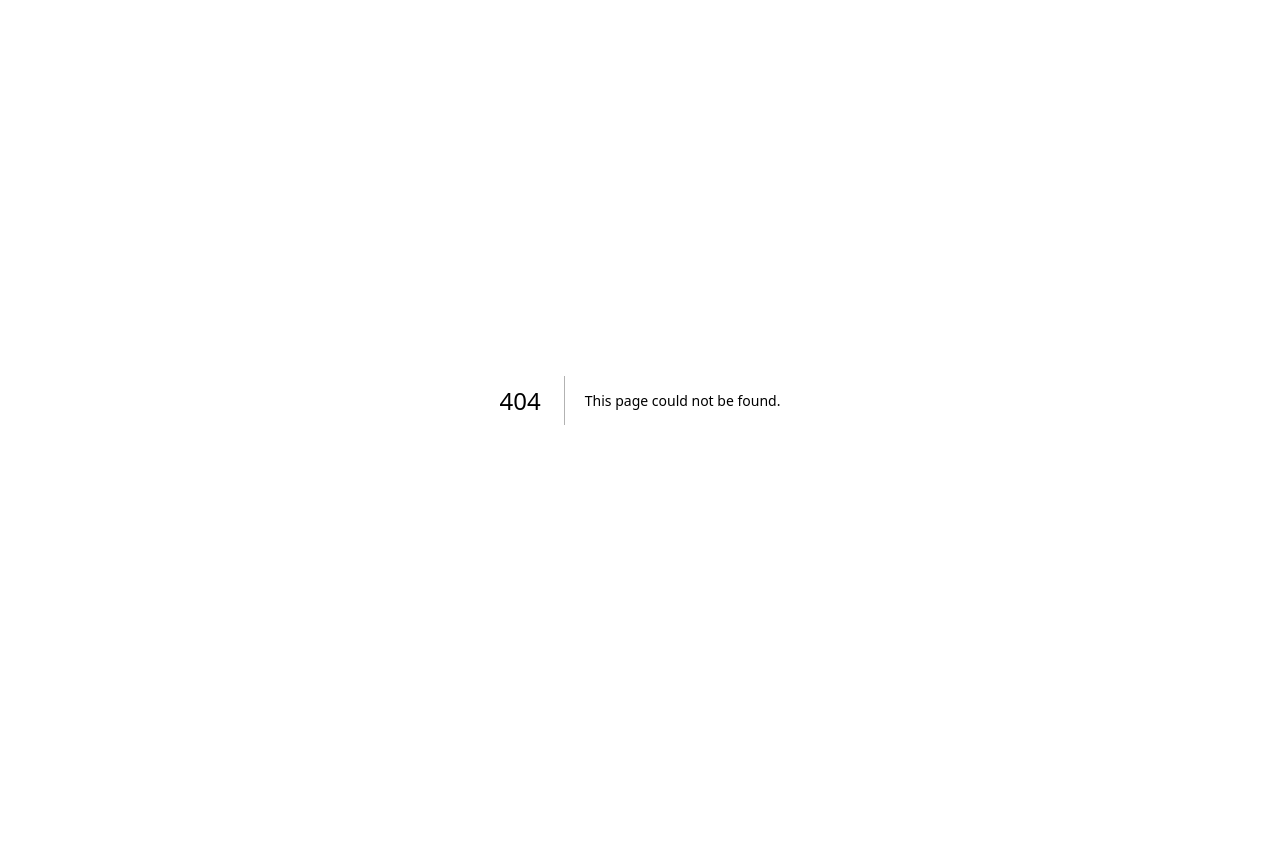
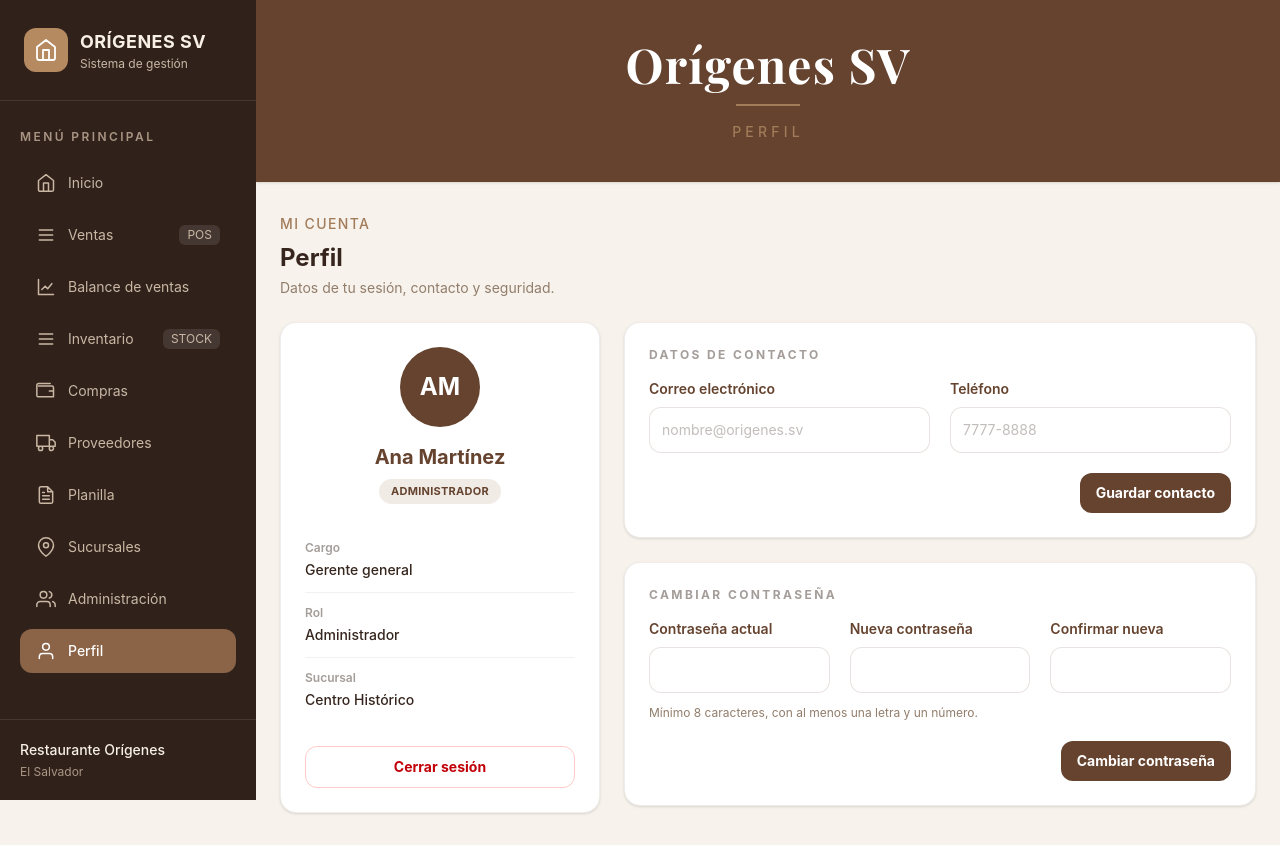
Before and after one commit to Rubio00/FrontEnd-DevOps-Dash, a Next.js app: page /perfil in a window 1280 px wide. Before the commit this address had no page. Before the commit the page ends 800 px from the top, so only its background shows below. Built offline with nearby package versions, Linux system fonts and the light colour scheme.

Commit message:
:sparkles: Agrega pantalla de perfil

```diff
--- /dev/null
+++ b/app/(dashboard)/perfil/page.tsx
@@ -0,0 +1,13 @@
+import PageHeader from "@/components/PageHeader";
+import PerfilPanel from "@/components/perfil/PerfilPanel";
+
+export default function PerfilPage() {
+  return (
+    <div className="min-h-screen bg-page text-ink">
+      <PageHeader titulo="Perfil" />
+      <main className="mx-auto max-w-6xl px-6 py-8">
+        <PerfilPanel />
+      </main>
+    </div>
+  );
+}
--- a/components/Icon.tsx
+++ b/components/Icon.tsx
@@ -15,6 +15,7 @@ export type IconName =
   | "search"
   | "store"
   | "truck"
+  | "user"
   | "users"
   | "wallet";
 
@@ -35,6 +36,7 @@ const iconPaths: Record<IconName, string> = {
   search: "M21 21l-4.35-4.35 M19 11a8 8 0 1 1-16 0 8 8 0 0 1 16 0Z",
   store: "M3 9l9-7 9 7v11a2 2 0 0 1-2 2H5a2 2 0 0 1-2-2Z M9 22V12h6v10",
   truck: "M1 3h15v13H1z M16 8h4l3 3v5h-7z M8 18.5a2.5 2.5 0 1 1-5 0 2.5 2.5 0 0 1 5 0Z M21 18.5a2.5 2.5 0 1 1-5 0 2.5 2.5 0 0 1 5 0Z",
+  user: "M20 21v-2a4 4 0 0 0-4-4H8a4 4 0 0 0-4 4v2 M16 7a4 4 0 1 1-8 0 4 4 0 0 1 8 0Z",
   users: "M17 21v-2a4 4 0 0 0-4-4H5a4 4 0 0 0-4 4v2 M9 11a4 4 0 1 0 0-8 4 4 0 0 0 0 8Z M23 21v-2a4 4 0 0 0-3-3.87 M16 3.13a4 4 0 0 1 0 7.75",
   wallet: "M3 6h16a2 2 0 0 1 2 2v11H3a2 2 0 0 1-2-2V5a2 2 0 0 1 2-2h14 M16 12h5",
 };
--- a/components/Sidebar.tsx
+++ b/components/Sidebar.tsx
@@ -17,6 +17,7 @@ const items: Item[] = [
   { href: "/planilla", label: "Planilla", icon: "payroll" },
   { href: "/sucursales", label: "Sucursales", icon: "branch" }, // descomentar cuando se una la rama de sucursales
   { href: "/admin", label: "Administración", icon: "users" },
+    { href: "/perfil", label: "Perfil", icon: "user" },
 ];
 
 export default function Sidebar() {
--- /dev/null
+++ b/components/perfil/PerfilPanel.tsx
@@ -0,0 +1,161 @@
+"use client";
+
+import Link from "next/link";
+import { useEffect, useState } from "react";
+import type { FormEvent } from "react";
+import { sucursales } from "@/data/sucursales";
+import { useSesion } from "@/lib/useSesion";
+import { validarClave, validarContacto } from "@/lib/validarPerfil";
+import { etiquetasRol } from "@/types/auth";
+
+const input =
+  "mt-2 w-full rounded-xl border border-primary/15 bg-white px-3 py-3 text-sm font-normal outline-none placeholder:text-ink/30 focus:border-accent focus:ring-2 focus:ring-accent/20";
+
+export default function PerfilPanel() {
+  const { usuario } = useSesion();
+  const sucursal = sucursales.find((item) => item.id === usuario.sucursalId);
+
+  const [correo, setCorreo] = useState("");
+  const [telefono, setTelefono] = useState("");
+  const [errorContacto, setErrorContacto] = useState("");
+
+  const [actual, setActual] = useState("");
+  const [nueva, setNueva] = useState("");
+  const [confirmacion, setConfirmacion] = useState("");
+  const [errorClave, setErrorClave] = useState("");
+
+  const [aviso, setAviso] = useState("");
+
+  useEffect(() => {
+    if (!aviso) return;
+    const temporizador = setTimeout(() => setAviso(""), 4000);
+    return () => clearTimeout(temporizador);
+  }, [aviso]);
+
+  function guardarContacto(event: FormEvent<HTMLFormElement>) {
+    event.preventDefault();
+    const error = validarContacto(correo, telefono);
+    setErrorContacto(error ?? "");
+    if (error) return;
+    setAviso("Tus datos de contacto se actualizaron.");
+  }
+
+  function cambiarClave(event: FormEvent<HTMLFormElement>) {
+    event.preventDefault();
+    const error = validarClave(actual, nueva, confirmacion);
+    setErrorClave(error ?? "");
+    if (error) return;
+    setActual("");
+    setNueva("");
+    setConfirmacion("");
+    setAviso("Tu contraseña se cambió correctamente.");
+  }
+
+  const datos: [string, string][] = [
+    ["Cargo", usuario.cargo],
+    ["Rol", etiquetasRol[usuario.rol]],
+    ["Sucursal", sucursal?.nombre ?? "Sin sucursal"],
+  ];
+
+  return (
+    <>
+      <div>
+        <p className="text-sm font-medium uppercase tracking-widest text-accent">Mi cuenta</p>
+        <h2 className="mt-2 text-2xl font-bold">Perfil</h2>
+        <p className="mt-1 text-sm text-muted">Datos de tu sesión, contacto y seguridad.</p>
+      </div>
+
+      <div className="mt-6 grid gap-6 lg:grid-cols-[320px_1fr]">
+        <section className="h-fit rounded-2xl border border-primary/10 bg-white p-6 text-center shadow-sm">
+          <div className="mx-auto flex h-20 w-20 items-center justify-center rounded-full bg-primary text-2xl font-bold text-white">
+            {usuario.iniciales}
+          </div>
+          <h3 className="mt-4 text-xl font-bold text-primary">{usuario.nombre}</h3>
+          <span className="mt-2 inline-block rounded-full bg-accent/15 px-3 py-1 text-[11px] font-bold uppercase tracking-wide text-primary">
+            {etiquetasRol[usuario.rol]}
+          </span>
+
+          <dl className="mt-6 divide-y divide-primary/8 text-left">
+            {datos.map(([etiqueta, valor]) => (
+              <div key={etiqueta} className="py-3">
+                <dt className="text-xs font-semibold text-ink/45">{etiqueta}</dt>
+                <dd className="mt-1 text-sm font-medium text-ink">{valor}</dd>
+              </div>
+            ))}
+          </dl>
+
+          <Link
+            href="/login"
+            className="mt-6 block rounded-xl border border-red-200 px-4 py-2.5 text-sm font-bold text-red-700 transition hover:bg-red-50 focus:outline-none focus:ring-2 focus:ring-red-400"
+          >
+            Cerrar sesión
+          </Link>
+        </section>
+
+        <div className="space-y-6">
+          <form className="rounded-2xl border border-primary/10 bg-white p-6 shadow-sm" onSubmit={guardarContacto}>
+            <h3 className="text-xs font-bold uppercase tracking-[0.2em] text-ink/45">Datos de contacto</h3>
+            <div className="mt-4 grid gap-5 sm:grid-cols-2">
+              <label className="block text-sm font-semibold text-primary">
+                Correo electrónico
+                <input className={input} onChange={(e) => setCorreo(e.target.value)} placeholder="nombre@origenes.sv" required type="email" value={correo} />
+              </label>
+              <label className="block text-sm font-semibold text-primary">
+                Teléfono
+                <input className={input} inputMode="tel" onChange={(e) => setTelefono(e.target.value)} placeholder="7777-8888" required type="text" value={telefono} />
+              </label>
+            </div>
+            {errorContacto && (
+              <p className="mt-4 rounded-xl border border-red-200 bg-red-50 px-4 py-3 text-sm font-semibold text-red-800" role="alert">
+                {errorContacto}
+              </p>
+            )}
+            <div className="mt-5 flex justify-end">
+              <button className="rounded-xl bg-primary px-4 py-2.5 text-sm font-bold text-white transition hover:bg-primary/90 focus:outline-none focus:ring-2 focus:ring-accent" type="submit">
+                Guardar contacto
+              </button>
+            </div>
+          </form>
+
+          <form className="rounded-2xl border border-primary/10 bg-white p-6 shadow-sm" onSubmit={cambiarClave}>
+            <h3 className="text-xs font-bold uppercase tracking-[0.2em] text-ink/45">Cambiar contraseña</h3>
+            <div className="mt-4 grid gap-5 sm:grid-cols-3">
+              <label className="block text-sm font-semibold text-primary">
+                Contraseña actual
+                <input autoComplete="current-password" className={input} onChange={(e) => setActual(e.target.value)} required type="password" value={actual} />
+              </label>
+              <label className="block text-sm font-semibold text-primary">
+                Nueva contraseña
+                <input autoComplete="new-password" className={input} onChange={(e) => setNueva(e.target.value)} required type="password" value={nueva} />
+              </label>
+              <label className="block text-sm font-semibold text-primary">
+                Confirmar nueva
+                <input autoComplete="new-password" className={input} onChange={(e) => setConfirmacion(e.target.value)} required type="password" value={confirmacion} />
+              </label>
+            </div>
+            <p className="mt-3 text-xs text-muted">Mínimo 8 caracteres, con al menos una letra y un número.</p>
+            {errorClave && (
+              <p className="mt-4 rounded-xl border border-red-200 bg-red-50 px-4 py-3 text-sm font-semibold text-red-800" role="alert">
+                {errorClave}
+              </p>
+            )}
+            <div className="mt-5 flex justify-end">
+              <button className="rounded-xl bg-primary px-4 py-2.5 text-sm font-bold text-white transition hover:bg-primary/90 focus:outline-none focus:ring-2 focus:ring-accent" type="submit">
+                Cambiar contraseña
+              </button>
+            </div>
+          </form>
+        </div>
+      </div>
+
+      {aviso && (
+        <div
+          className="fixed bottom-5 right-5 z-[60] max-w-md rounded-xl border border-emerald-200 bg-emerald-50 px-4 py-4 text-sm font-semibold text-emerald-900 shadow-xl"
+          role="status"
+        >
+          {aviso}
+        </div>
+      )}
+    </>
+  );
+}
--- /dev/null
+++ b/lib/validarPerfil.ts
@@ -0,0 +1,20 @@
+export function validarContacto(correo: string, telefono: string): string | null {
+  if (!/^[^\s@]+@[^\s@]+\.[^\s@]+$/.test(correo.trim())) {
+    return "Ingresá un correo válido.";
+  }
+  if (!/^\d{4}-?\d{4}$/.test(telefono.trim())) {
+    return "Ingresá un teléfono válido de 8 dígitos, por ejemplo 7777-8888.";
+  }
+  return null;
+}
+
+export function validarClave(actual: string, nueva: string, confirmacion: string): string | null {
+  if (!actual) return "Ingresá tu contraseña actual.";
+  if (nueva.length < 8) return "La nueva contraseña debe tener al menos 8 caracteres.";
+  if (!/[A-Za-z]/.test(nueva) || !/\d/.test(nueva)) {
+    return "La nueva contraseña debe incluir al menos una letra y un número.";
+  }
+  if (nueva === actual) return "La nueva contraseña debe ser distinta de la actual.";
+  if (nueva !== confirmacion) return "La confirmación no coincide con la nueva contraseña.";
+  return null;
+}
```
